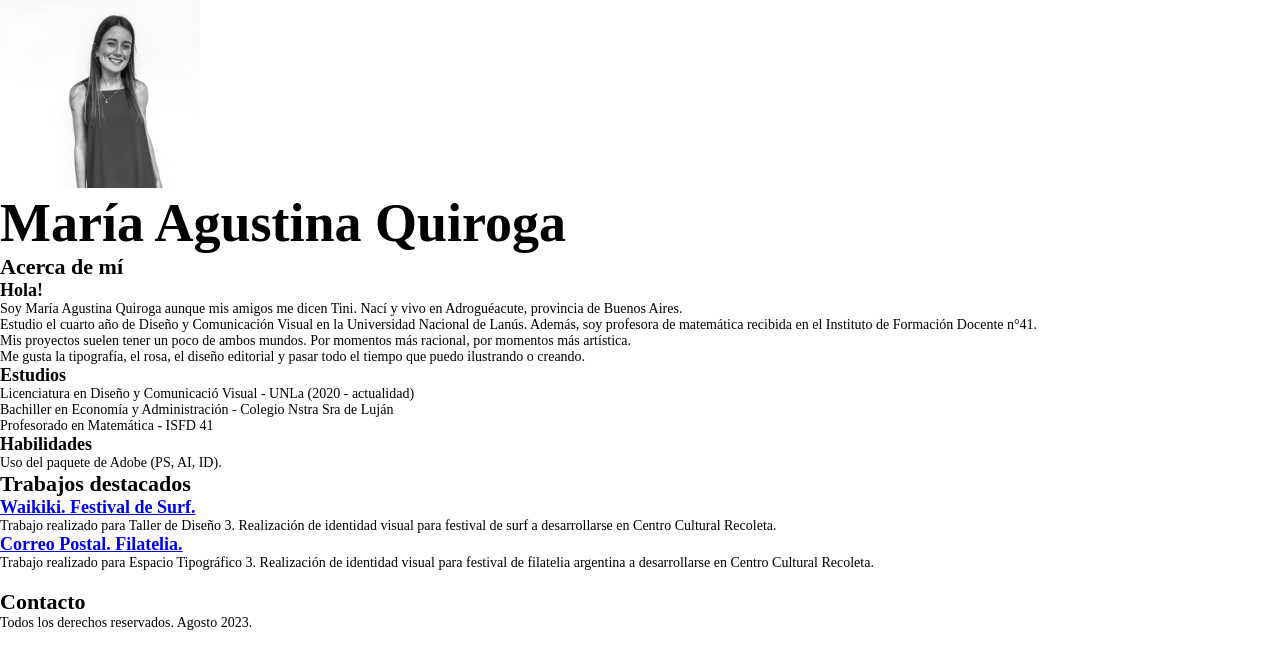
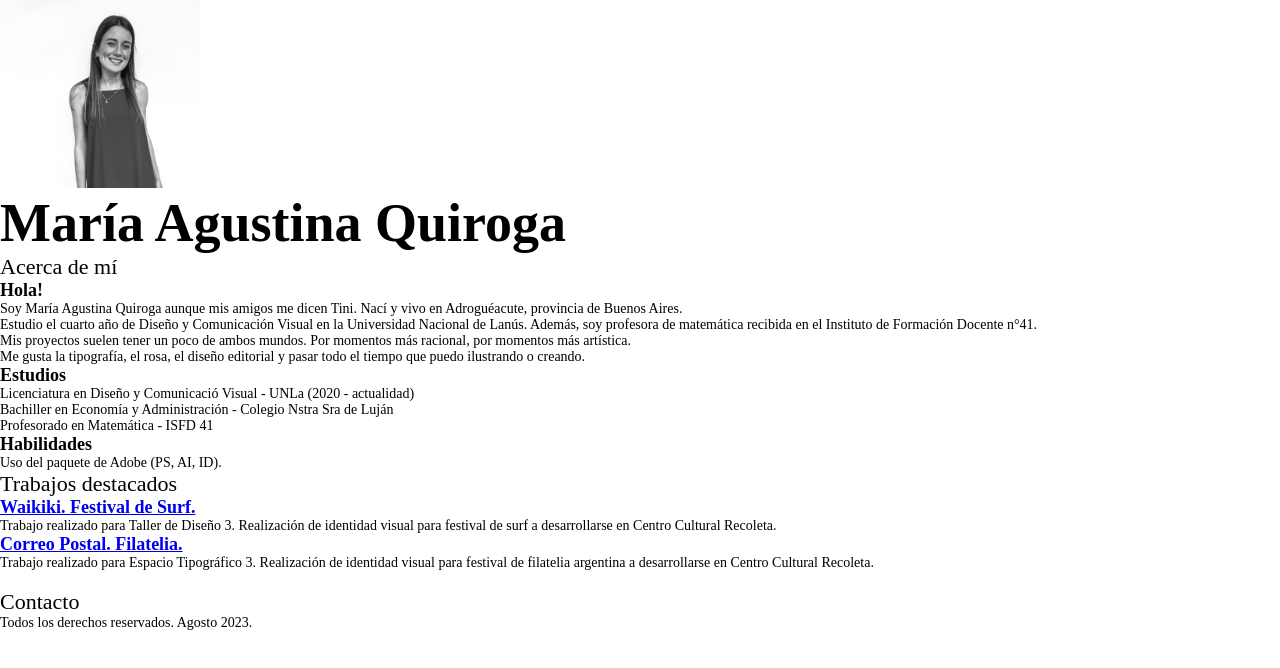
Before and after one commit to magusquiroga/cv_quiroga, a plain HTML site: page index.html in a window 1280 px wide. Shown: the part 92-760 px from the top of the page. Drawn offline with Linux system fonts and the light colour scheme.

Commit message:
probando estilos

```diff
--- a/estilos.css
+++ b/estilos.css
@@ -33,14 +33,16 @@
 .estudios{
 	font-family: "Alegreya Sans";
 	font-size:14px;
-}
+	}
 h1{
 	font-family:'Clash Display';
 	font-size: 54px
 }
 h2{
 	font-family: "Alegreya Sans";
-	font-size: 22px
+	font-size: 22px;
+	font-weight: 100;
+
 }
 h3{
 	font-family:"Alegreya Sans";
```
